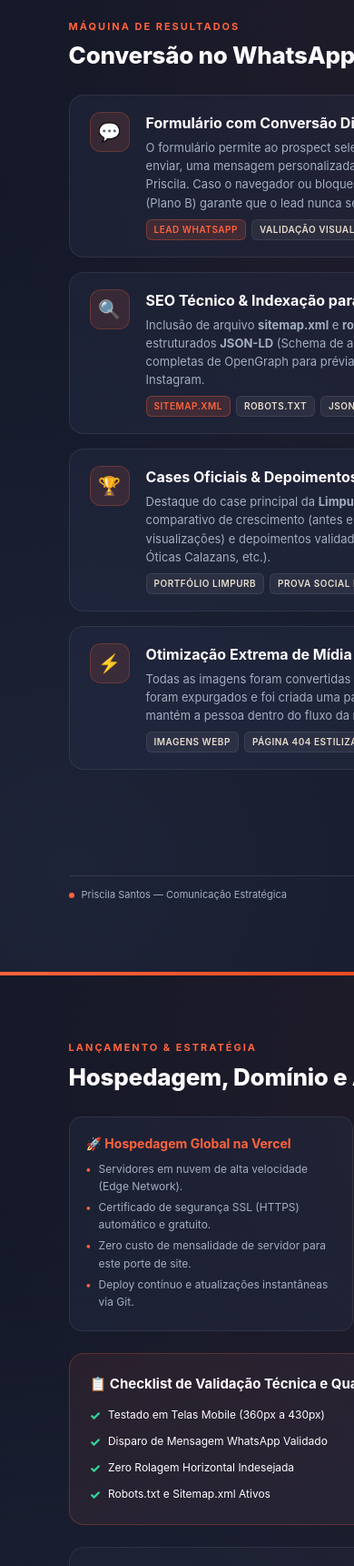
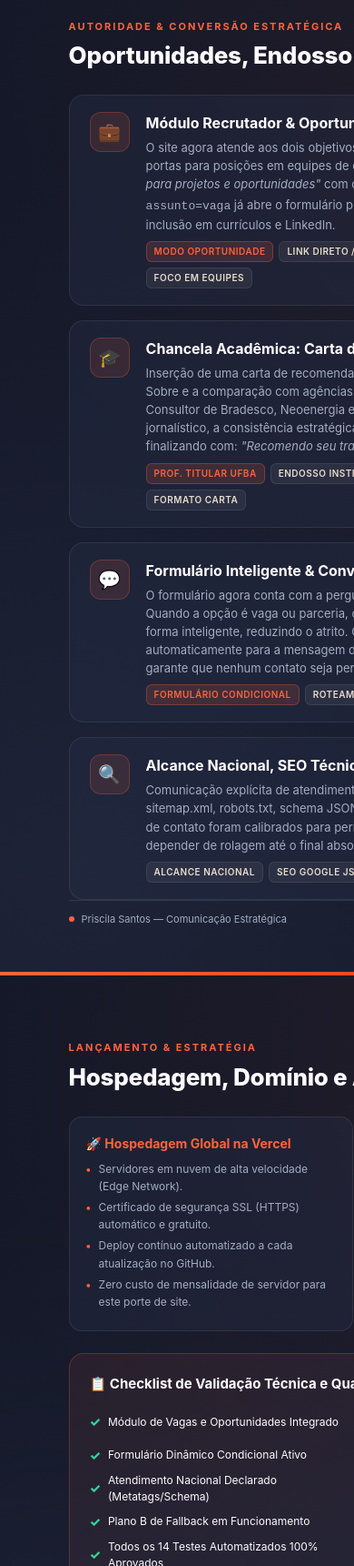
Before and after one commit to Hobert3946/priscila-landing-page, a website: page apresentacao-projeto-priscila-santos.html in a window 390 px wide. Shown: the part 2300-4021 px from the top of the page at 91% size. Drawn offline with Linux system fonts and the light colour scheme; a web font is replaced by a local one.

Commit message:
docs(presentation): atualiza apresentacao executiva em PDF com modulo de vagas e carta do prof. claudio

```diff
--- a/apresentacao-projeto-priscila-santos.html
+++ b/apresentacao-projeto-priscila-santos.html
@@ -540,76 +540,77 @@
     </footer>
   </section>
 
-  <!-- ==================== PÁGINA 3: CONVERSÃO, CONTEÚDO E SEO ==================== -->
+  <!-- ==================== PÁGINA 3: OPORTUNIDADES, ENDOSSO ACADÊMICO E CONVERSÃO ==================== -->
   <section class="page">
     <div>
       <div class="page-title-area">
-        <span class="page-section-kicker">Máquina de Resultados</span>
-        <h2 class="page-heading">Conversão no WhatsApp, SEO & Performance</h2>
+        <span class="page-section-kicker">Autoridade & Conversão Estratégica</span>
+        <h2 class="page-heading">Oportunidades, Endosso Acadêmico & WhatsApp</h2>
       </div>
 
       <div class="features-list">
         <!-- Feature 1 -->
         <div class="feature-card">
-          <div class="feature-icon-box">💬</div>
+          <div class="feature-icon-box">💼</div>
           <div class="feature-content">
-            <h4>Formulário com Conversão Direta & "Plano B"</h4>
+            <h4>Módulo Recrutador & Oportunidades de Emprego</h4>
             <p>
-              O formulário permite ao prospect selecionar o tipo de projeto, nome e contato. Ao enviar, uma mensagem personalizada é montada e enviada direto ao WhatsApp de Priscila. Caso o navegador ou bloqueador trave a abertura, um botão visual de fallback (Plano B) garante que o lead nunca seja perdido.
+              O site agora atende aos dois objetivos da cliente: atrair projetos comerciais e abrir portas para posições em equipes de comunicação. No Hero, o selo indica <em>"Disponível para projetos e oportunidades"</em> com o atalho <em>"Tem uma vaga?"</em>. O link <code>/?assunto=vaga</code> já abre o formulário pré-configurado para recrutadores, ideal para inclusão em currículos e LinkedIn.
             </p>
             <div class="feature-tags">
-              <span class="tag highlight">Lead WhatsApp</span>
-              <span class="tag">Validação Visual Instantânea</span>
-              <span class="tag">Fallback Anti-Bloqueador</span>
+              <span class="tag highlight">Modo Oportunidade</span>
+              <span class="tag">Link Direto /?assunto=vaga</span>
+              <span class="tag">Atalho Hero</span>
+              <span class="tag">Foco em Equipes</span>
             </div>
           </div>
         </div>
 
         <!-- Feature 2 -->
         <div class="feature-card">
-          <div class="feature-icon-box">🔍</div>
+          <div class="feature-icon-box">🎓</div>
           <div class="feature-content">
-            <h4>SEO Técnico & Indexação para o Google</h4>
+            <h4>Chancela Acadêmica: Carta do Prof. Cláudio Cardoso (UFBA)</h4>
             <p>
-              Inclusão de arquivo <strong>sitemap.xml</strong> e <strong>robots.txt</strong> devidamente formatados, dados estruturados <strong>JSON-LD</strong> (Schema de autoridade para pessoa e negócio) e metatags completas de OpenGraph para prévias atraentes ao compartilhar links no WhatsApp e Instagram.
+              Inserção de uma carta de recomendação de altíssimo peso institucional entre a seção Sobre e a comparação com agências. O Prof. Cláudio Cardoso (Pós-doutor pela USP, Consultor de Bradesco, Neoenergia e Sebrae, e Personalidade ABERJE) atesta o rigor jornalístico, a consistência estratégica e o sucesso nacional de Priscila na Limpurb, finalizando com: <em>"Recomendo seu trabalho de olhos fechados."</em>
             </p>
             <div class="feature-tags">
-              <span class="tag highlight">Sitemap.xml</span>
-              <span class="tag">Robots.txt</span>
-              <span class="tag">JSON-LD Schema</span>
-              <span class="tag">OpenGraph</span>
+              <span class="tag highlight">Prof. Titular UFBA</span>
+              <span class="tag">Endosso Institucional</span>
+              <span class="tag">Credibilidade Nacional</span>
+              <span class="tag">Formato Carta</span>
             </div>
           </div>
         </div>
 
         <!-- Feature 3 -->
         <div class="feature-card">
-          <div class="feature-icon-box">🏆</div>
+          <div class="feature-icon-box">💬</div>
           <div class="feature-content">
-            <h4>Cases Oficiais & Depoimentos Reais</h4>
+            <h4>Formulário Inteligente & Conversão no WhatsApp</h4>
             <p>
-              Destaque do case principal da <strong>Limpurb</strong> com imagens oficiais dos trabalhos, comparativo de crescimento (antes e depois), métricas de alcance (+2 milhões de visualizações) e depoimentos validados de clientes parceiros (Kasa dos Cachos, Óticas Calazans, etc.).
+              O formulário agora conta com a pergunta inicial <em>"Como posso falar com você?"</em>. Quando a opção é vaga ou parceria, os campos de contratação de serviços somem de forma inteligente, reduzindo o atrito. O assunto selecionado é repassado automaticamente para a mensagem do WhatsApp, e o botão de contingência (Plano B) garante que nenhum contato seja perdido.
             </p>
             <div class="feature-tags">
-              <span class="tag">Portfólio Limpurb</span>
-              <span class="tag">Prova Social Real</span>
-              <span class="tag">Carrossel Touch</span>
+              <span class="tag highlight">Formulário Condicional</span>
+              <span class="tag">Roteamento WhatsApp</span>
+              <span class="tag">Plano B Fallback</span>
             </div>
           </div>
         </div>
 
         <!-- Feature 4 -->
         <div class="feature-card">
-          <div class="feature-icon-box">⚡</div>
+          <div class="feature-icon-box">🔍</div>
           <div class="feature-content">
-            <h4>Otimização Extrema de Mídia (WebP) & Página 404</h4>
+            <h4>Alcance Nacional, SEO Técnico & Contato Permanente</h4>
             <p>
-              Todas as imagens foram convertidas para WebP ultraleve, arquivos pesados obsoletos foram expurgados e foi criada uma página de erro personalizada <strong>404.html</strong> que mantém a pessoa dentro do fluxo da marca mesmo se digitar um endereço incorreto.
+              Comunicação explícita de atendimento remoto para todo o Brasil (metatags, sitemap.xml, robots.txt, schema JSON-LD e FAQ atualizada). Além disso, os campos de contato foram calibrados para permanecer sempre visíveis no rodapé, sem depender de rolagem até o final absoluto da página.
             </p>
             <div class="feature-tags">
-              <span class="tag">Imagens WebP</span>
-              <span class="tag">Página 404 Estilizada</span>
-              <span class="tag">Alta Velocidade</span>
+              <span class="tag">Alcance Nacional</span>
+              <span class="tag">SEO Google JSON-LD</span>
+              <span class="tag">Campos Sempre Visíveis</span>
             </div>
           </div>
         </div>
@@ -621,7 +622,7 @@
         <div class="badge-dot"></div>
         <span>Priscila Santos — Comunicação Estratégica</span>
       </div>
-      <div>Página 3 de 4 • Conversão & SEO</div>
+      <div>Página 3 de 4 • Oportunidades & Endosso</div>
     </footer>
   </section>
 
@@ -639,8 +640,8 @@
           <ul>
             <li>Servidores em nuvem de alta velocidade (Edge Network).</li>
             <li>Certificado de segurança SSL (HTTPS) automático e gratuito.</li>
+            <li>Deploy contínuo automatizado a cada atualização no GitHub.</li>
             <li>Zero custo de mensalidade de servidor para este porte de site.</li>
-            <li>Deploy contínuo e atualizações instantâneas via Git.</li>
           </ul>
         </div>
         <div class="summary-card">
@@ -659,21 +660,23 @@
           <span>📋 Checklist de Validação Técnica e Qualidade (QA)</span>
         </div>
         <div class="checklist-grid">
-          <div class="check-item"><span class="check-icon">✓</span> Testado em Telas Mobile (360px a 430px)</div>
-          <div class="check-item"><span class="check-icon">✓</span> Testado em Telas Tablet e Desktop (1440px)</div>
-          <div class="check-item"><span class="check-icon">✓</span> Disparo de Mensagem WhatsApp Validado</div>
+          <div class="check-item"><span class="check-icon">✓</span> Módulo de Vagas e Oportunidades Integrado</div>
+          <div class="check-item"><span class="check-icon">✓</span> Carta de Recomendação do Prof. Cláudio Cardoso</div>
+          <div class="check-item"><span class="check-icon">✓</span> Formulário Dinâmico Condicional Ativo</div>
+          <div class="check-item"><span class="check-icon">✓</span> Campos de Contato Sempre Visíveis no Scroll</div>
+          <div class="check-item"><span class="check-icon">✓</span> Atendimento Nacional Declarado (Metatags/Schema)</div>
+          <div class="check-item"><span class="check-icon">✓</span> Disparo de Mensagem WhatsApp com Assunto</div>
           <div class="check-item"><span class="check-icon">✓</span> Plano B de Fallback em Funcionamento</div>
-          <div class="check-item"><span class="check-icon">✓</span> Zero Rolagem Horizontal Indesejada</div>
-          <div class="check-item"><span class="check-icon">✓</span> Todos os 9 Testes Automatizados Aprovados</div>
+          <div class="check-item"><span class="check-icon">✓</span> Testado em Mobile (360px a 430px) e Desktop</div>
+          <div class="check-item"><span class="check-icon">✓</span> Todos os 14 Testes Automatizados 100% Aprovados</div>
           <div class="check-item"><span class="check-icon">✓</span> Robots.txt e Sitemap.xml Ativos</div>
-          <div class="check-item"><span class="check-icon">✓</span> Página 404 Personalizada Integrada</div>
         </div>
       </div>
 
       <div class="overview-box" style="margin-bottom: 20px;">
         <h3>💎 Resumo do Valor Entregue</h3>
         <p>
-          Esta plataforma não é um gasto operacional, mas sim um ativo de vendas contínuo. Ela confere autoridade para negociação de contratos com valores mais altos, funciona 24 horas por dia qualificando interessados e entrega uma experiência digital comparável à das principais referências do setor criativo nacional.
+          Esta plataforma não é um gasto operacional, mas sim um ativo duplo: atrai contratos de maior valor para serviços de comunicação e serve como portfólio de alta chancela institucional para oportunidades executivas em grandes equipes, com a autoridade respaldada pela UFBA e pela experiência comprovada na Limpurb.
         </p>
       </div>
 
@@ -682,7 +685,7 @@
           <h5>Entrega Técnica Concluída</h5>
           <p>Pronto para publicação na Vercel e vinculação do domínio definitivo.</p>
         </div>
-        <div class="sign-badge">VERSÃO 2.0 • PRONTO PARA O AR</div>
+        <div class="sign-badge">VERSÃO 2.1 • PRONTO PARA O AR</div>
       </div>
     </div>
 
```
Also changed, not shown: generate-pdf.mjs (+41 -38 lines), 1 other file.
